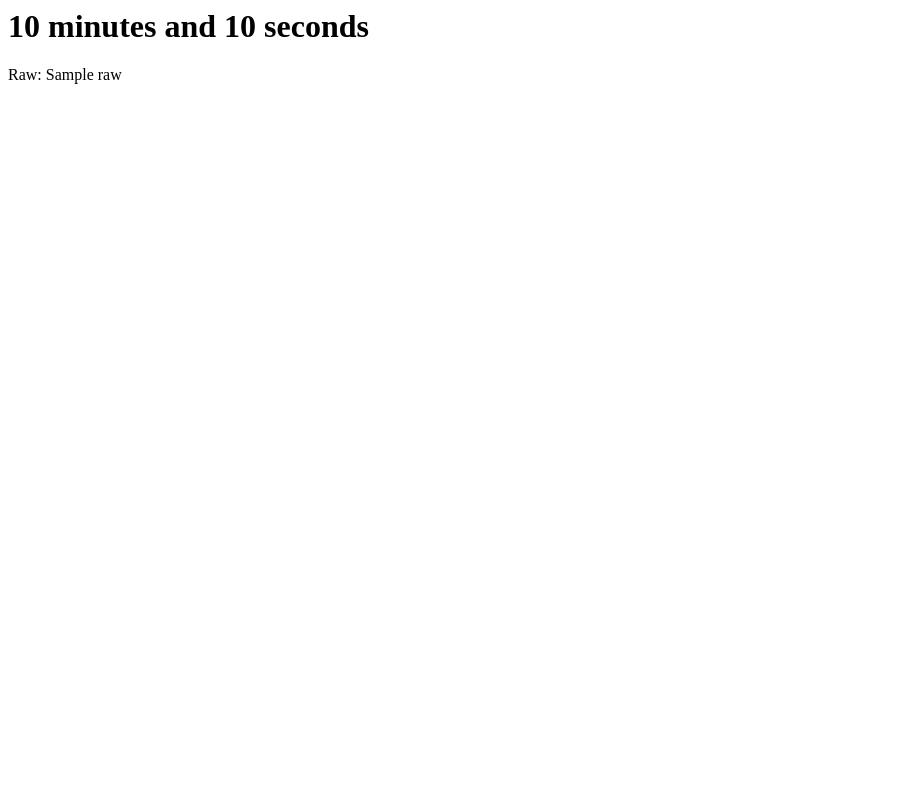
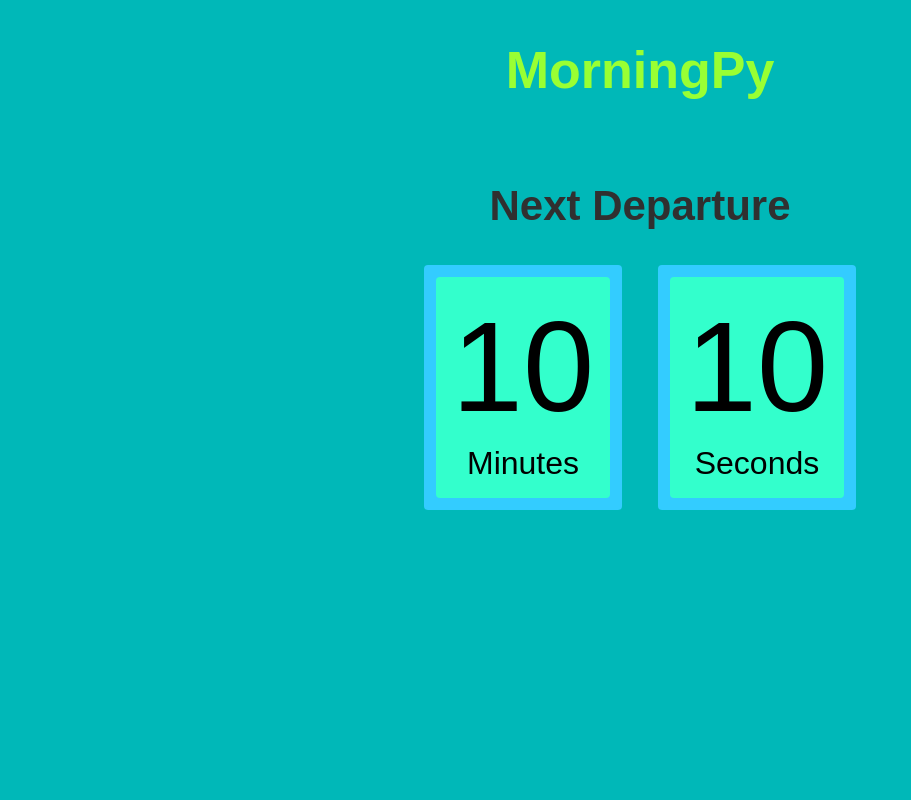
Before and after one commit to ErlendFax/MorningPy, a Django app: template interface/mpy/templates/mpy/index.html in a window 1280 px wide. Shown: the whole page, without its empty margins (0-911 px from the left). Run offline with Django 3.2, Linux system fonts and the light colour scheme; the template is opened without the code that fills it: most values are stand-ins (such as "Sample title", 1, 10 or a date in 2020).

Commit message:
Web interface.

```diff
--- /dev/null
+++ b/interface/mpy/static/style.css
@@ -0,0 +1,47 @@
+body {
+	background-color: #00b8b8;
+	font-family: sans-serif;
+	text-align: center;
+}
+
+h1 {
+	padding: 32px;
+	font-size: 52px;
+	color: #99ff33;
+}
+
+h2 {
+	font-size: 42px;
+	color: 303030;
+	padding-top: 15px;
+	padding-bottom: 0px;
+}
+
+#clockdiv{
+	padding: 25px;
+	padding-top: 0px;
+	font-family: sans-serif;
+	display: inline-block;
+	text-align: center;
+	font-size: 128px;
+}
+
+#clockdiv > div{
+	background-color: #33ccff;
+	padding: 12px;
+	border-radius: 4px;
+	display: inline-block;
+}
+
+#clockdiv div > span{
+	background-color: #33ffcc;
+	padding: 16px;
+	border-radius: 4px;
+	display: inline-block;
+}
+
+.clockheading{
+	margin: auto;
+	padding-top: 5px;
+	font-size: 32px;
+}
--- a/interface/mpy/templates/mpy/index.html
+++ b/interface/mpy/templates/mpy/index.html
@@ -1,9 +1,25 @@
 <meta http-equiv="refresh" content="15" />
 <html>
+{% load static %}
+<head>
+	<title>MorningPy</title>
+	<link rel="stylesheet" type="text/css" href="{% static "style.css" %}">
+</head>
 <body>
+<h1>MorningPy</h1>
+
 {% if seconds or minutes %}
-<h1> {{ minutes }} minutes and {{ seconds }} seconds</h1>
-<p>Raw: {{ raw }} </p>
+<h2>Next Departure</h2>
+<div id="clockdiv">
+	<div>
+		<span class="minutes">{{ minutes }}<span>
+		<div class="clockheading">Minutes</div>
+	</div>
+	<div>
+		<span class="seconds">{{ seconds }}<span>
+		<div class="clockheading">Seconds</div>
+	</div>
+</div>
 {% else %}
     <p>No departures available.</p>
 {% endif %}
--- a/interface/mpy/views.py
+++ b/interface/mpy/views.py
@@ -6,6 +6,7 @@ import nextBus as nb
 
 def index(request):
     raw = nb.nextBus()
+    #raw = 789
     m = int(raw/60)
     s = raw - m*60
     context = {'minutes': m, 'seconds': s, 'raw': raw}
```
